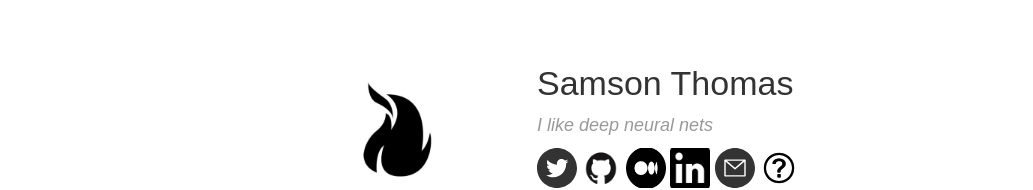
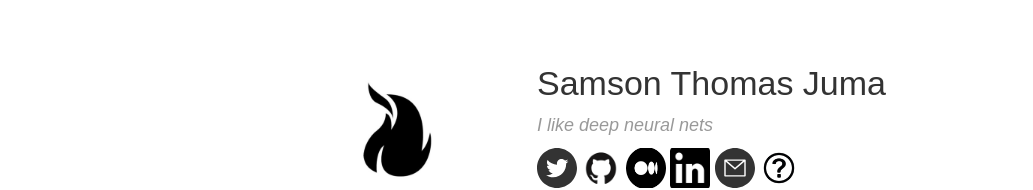
Before and after one commit to samsonthomas951/samsonthomas951.github.io, a plain HTML site: page index.html in a window 1280 px wide. Shown: the top 190 px of the page, without its empty margins (123-1156 px from the left). Drawn offline with Linux system fonts and the light colour scheme.

Commit message:
Update index.html

```diff
--- a/index.html
+++ b/index.html
@@ -2,7 +2,7 @@
     <meta charset="utf-8">
     <meta name="viewport" content="width=device-width, initial-scale=1, shrink-to-fit=no">
     <meta name="description" content="Samson Thomas Juma is a software engineer with a strong interest in machine learning. He is currently studying for a Bachelor of Science in Software Engineering at Zetech University. Samson has skills in Python, Kotlin, Java, JavaScript, C, and C++, as well as API integrations. He can work as a Software Engineer, Web Manager, Android Developer, Web Developer, or Web Designer.">
-    <title>Samson Thomas Juma</title>
+    <title>Samson Thomas </title>
     <link rel="stylesheet" type="text/css" href="style.css">
     <meta name="google-site-verification" content="xn3Gd3w6OcJ7UzgE4h4z4qx4EQ2ud_l1F8rDHPgq87o" />
   </head>
@@ -13,7 +13,7 @@
           <img src="assets/photo_2023-12-03_01-20-10.jpg" class="ppic">
         </div>
         <div id="ddesc">
-          <h1>Samson Thomas</h1>
+          <h1>Samson Thomas Juma</h1>
           <h2>I like deep neural nets</h2>
           <div id="dico">
             <a href="https://twitter.com/Thor_9111"><img src="assets/ctwitter.svg" class="iico"></a>
```
